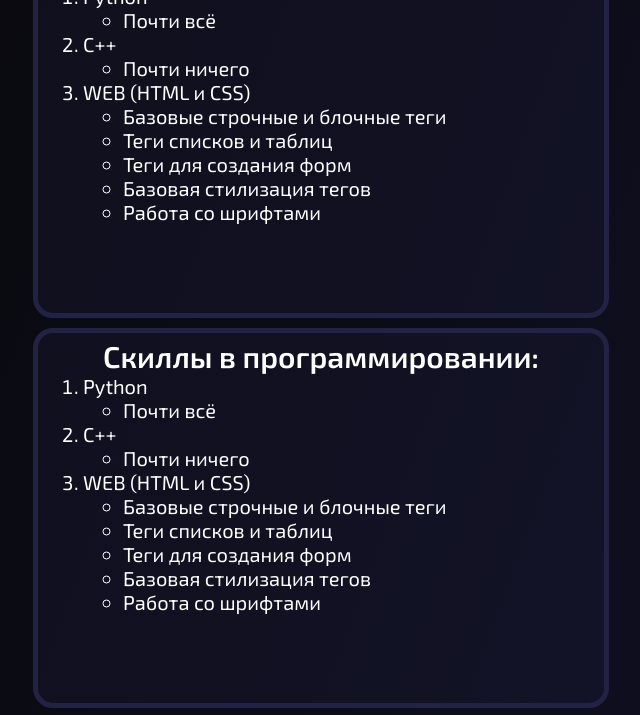
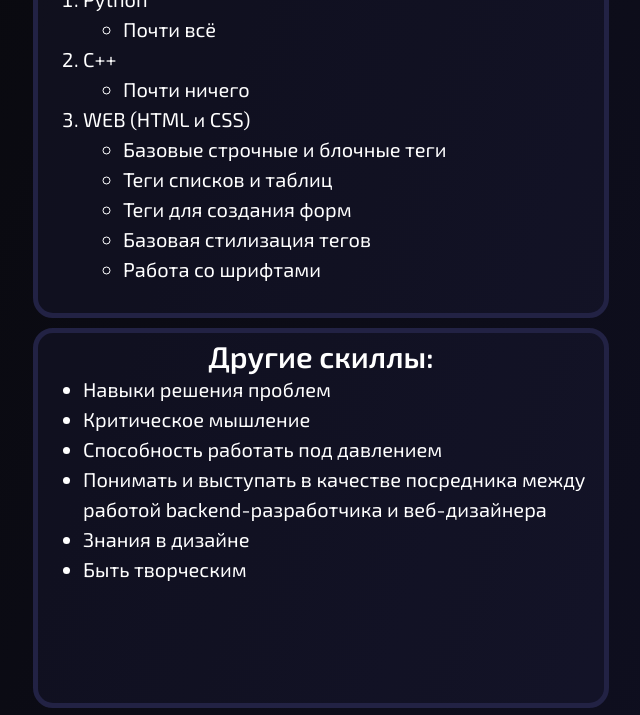
Before and after one commit to sliva20/Sliva20.github.io, a plain HTML site: page card_website/index.html in a window 1280 px wide. Shown: the part 559-1274 px from the top of the page, without its empty margins (319-959 px from the left). Drawn offline with Linux system fonts and the light colour scheme.

Commit message:
Релиз наверное

```diff
--- a/card_website/index.html
+++ b/card_website/index.html
@@ -26,7 +26,7 @@
                 <h1>Максим</h1>
                 <h3>Маслеников</h3>
                 <p>15 Лет<br><br>
-                Владеет русским и средним английским языком</p>
+                Backend и frontend разработчик, владеет ЯП: HTML, CSS, Python. Проживает в Беларуси</p>
             </div>
         </article>
 
@@ -55,29 +55,17 @@
             </ol>
         </article>
 
-        <!--  -->
+        <!-- Мои умения другие какие-то -->
         <article>
-            <h2>Скиллы в программировании:</h2>
-            <ol>
-                <li>
-                    Python
-                    <ul><li>Почти всё</li></ul>
-                </li>
-                <li>
-                    C++
-                    <ul><li>Почти ничего</li></ul>
-                </li>
-                <li>
-                    WEB (HTML и CSS)
-                    <ul>
-                        <li>Базовые строчные и блочные теги</li>
-                        <li>Теги списков и таблиц</li>
-                        <li>Теги для создания форм</li>
-                        <li>Базовая стилизация тегов</li>
-                        <li>Работа со шрифтами</li>
-                    </ul>
-                </li>
-            </ol>
+            <h2>Другие скиллы:</h2>
+            <ul>
+                <li>Навыки решения проблем</li>
+                <li>Критическое мышление</li>
+                <li>Способность работать под давлением</li>
+                <li>Понимать и выступать в качестве посредника между работой backend-разработчика и веб-дизайнера</li>
+                <li>Знания в дизайне</li>
+                <li>Быть творческим</li>
+            </ul>
         </article>
 
         <!-- Форма для обратной связи -->
@@ -95,7 +83,7 @@
         </article>
     </main>
 
-    <!-- Подвал сайта с информацией про "Максима" и ссылками на соц. сети-->
+    <!-- Подвал сайта с информацией, ко этот "Максима" и ссылками на соц. сети-->
     <footer>
         <div>
             <p>Сделано <b>Максимом</b></p>
--- a/card_website/style.css
+++ b/card_website/style.css
@@ -24,7 +24,7 @@ header {
 main {
     margin: 0 auto;
     width: 45vw;
-    min-width: 450px;
+    min-width: 350px;
 }
 
 article {
@@ -49,6 +49,10 @@ img {
     width: 100%;
     object-fit: cover;
     border-radius: 12px;
+}
+
+li {
+    line-height: 30px;
 }
 
 form {
```
